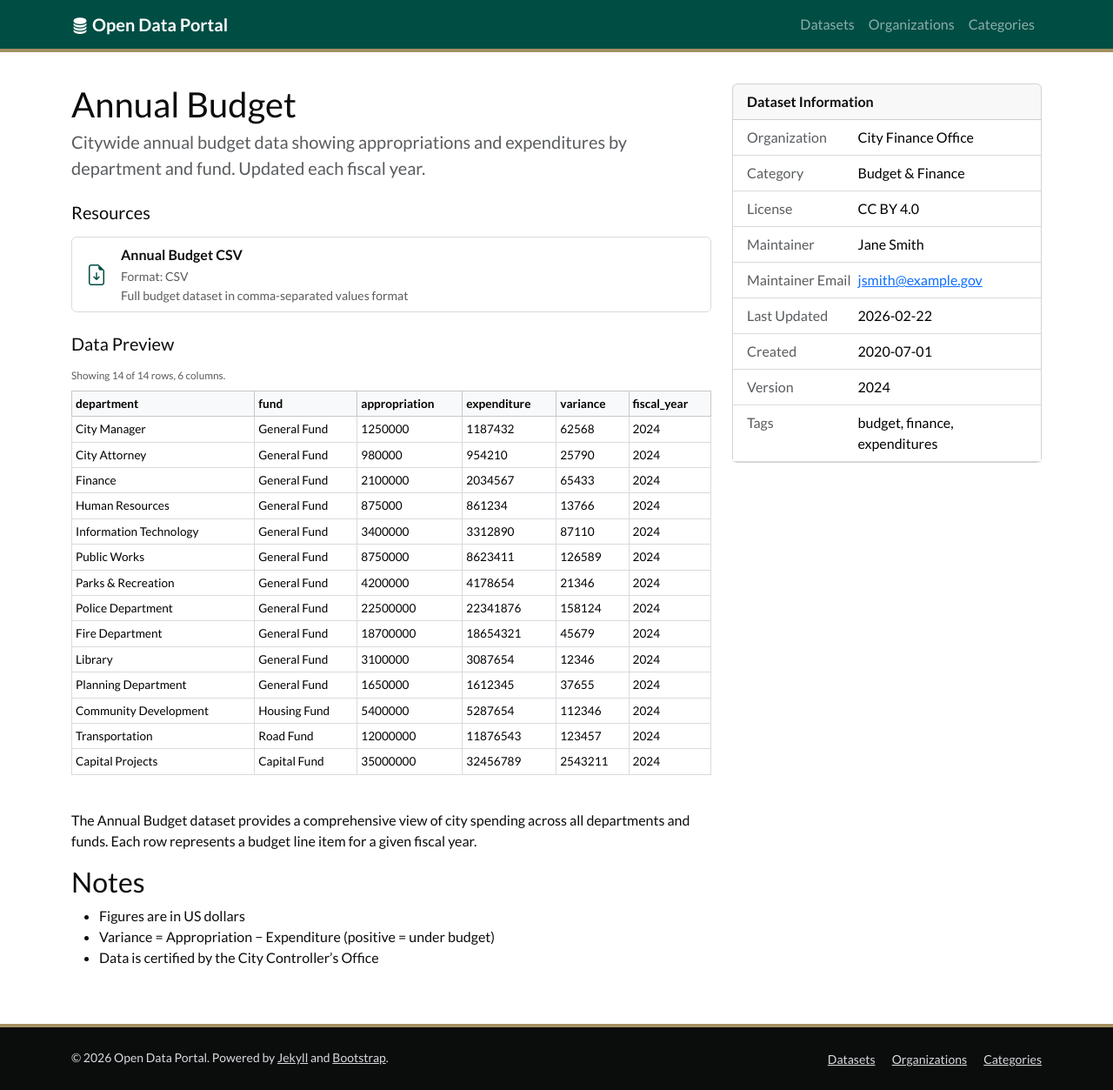
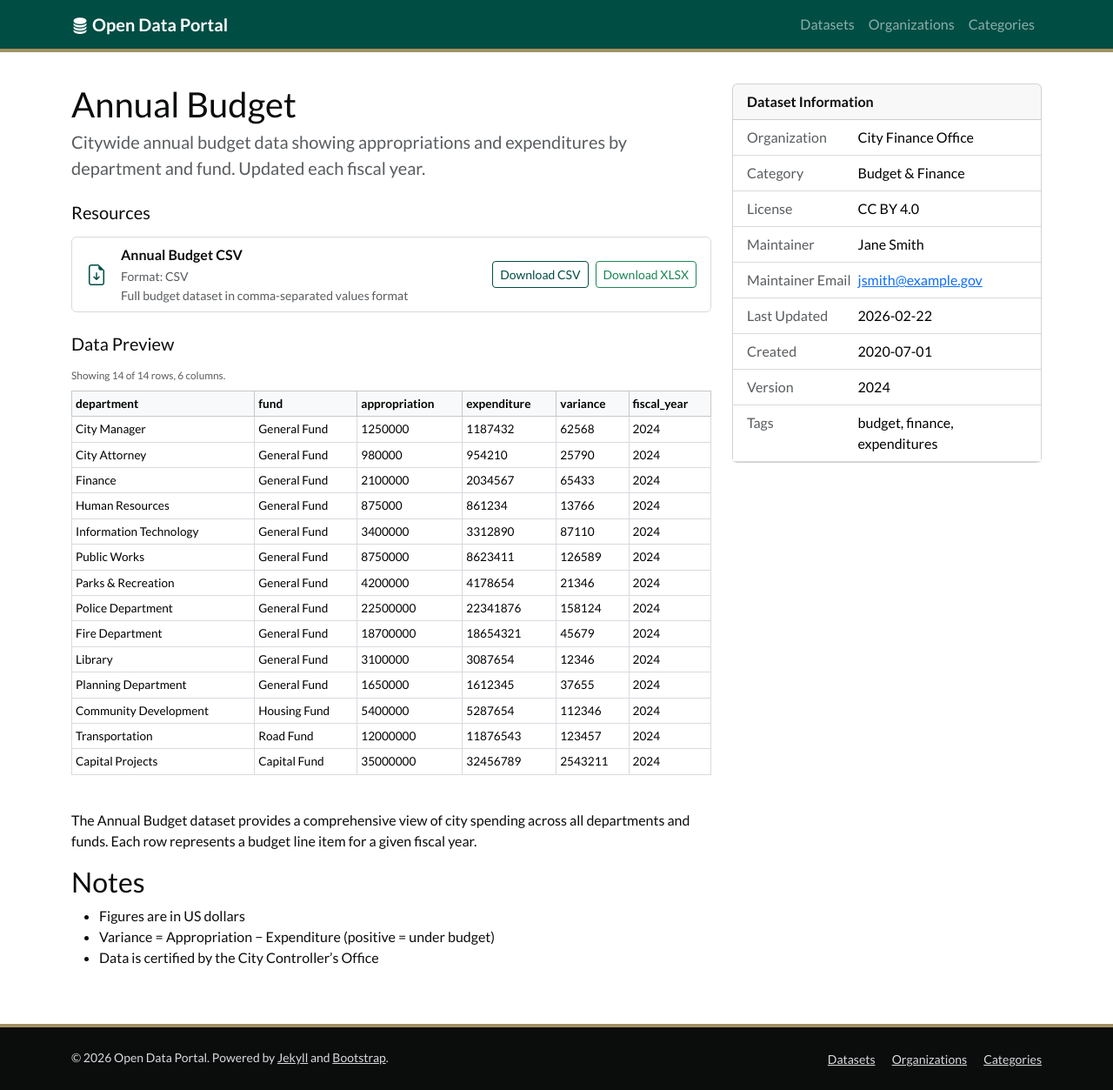
Before and after one commit to sweeneyeamonn/my-project, a Jekyll site: the page built from _datasets/annual-budget.md, in a window 1280 px wide and 1253 px high. Shown: the whole window at 87% size. Built offline with Jekyll 4.4.1, drawn with Linux system fonts in a browser that asks for light colours; part of the change alters nothing that is shown.

Commit message:
feat: add Download XLSX button to dataset resource list
Uses SheetJS (CDN, loaded only on dataset pages) to fetch the CSV
client-side and convert it to XLSX in the browser — no server or
pipeline changes required. Button appears alongside the CSV download
link for any resource with format: CSV or a .csv URL.

Co-Authored-By: Claude Sonnet 4.6 <noreply@anthropic.com>

```diff
--- a/_layouts/dataset.html
+++ b/_layouts/dataset.html
@@ -15,10 +15,9 @@ layout: default
     <h2 class="h5 mb-3">Resources</h2>
     <div class="list-group mb-4">
       {% for resource in page.resources %}
-      <a href="{{ resource.url }}" class="list-group-item list-group-item-action d-flex align-items-center gap-3"
-         target="_blank" rel="noopener noreferrer">
-        <i class="bi bi-file-earmark-arrow-down fs-4 text-primary"></i>
-        <div>
+      <div class="list-group-item d-flex align-items-center gap-3">
+        <i class="bi bi-file-earmark-arrow-down fs-4 text-primary flex-shrink-0"></i>
+        <div class="flex-grow-1">
           <div class="fw-semibold">{{ resource.name | default: resource.url }}</div>
           {% if resource.format %}
           <small class="text-muted">Format: {{ resource.format }}</small>
@@ -27,7 +26,22 @@ layout: default
           <small class="text-muted d-block">{{ resource.description }}</small>
           {% endif %}
         </div>
-      </a>
+        <div class="d-flex gap-2 flex-shrink-0">
+          <a href="{{ resource.url }}" class="btn btn-sm btn-outline-primary"
+             target="_blank" rel="noopener noreferrer">
+            Download CSV
+          </a>
+          {% assign fmt = resource.format | downcase %}
+          {% if fmt == "csv" or resource.url contains ".csv" %}
+          <button class="btn btn-sm btn-outline-success"
+                  data-csv-url="{{ resource.url }}"
+                  data-filename="{{ page.slug }}.xlsx"
+                  onclick="downloadXlsx(this)">
+            Download XLSX
+          </button>
+          {% endif %}
+        </div>
+      </div>
       {% endfor %}
     </div>
     {% endif %}
@@ -79,3 +93,36 @@ layout: default
     </div>
   </div>
 </div>
+
+<!-- SheetJS — loaded only on dataset pages -->
+<script src="https://cdnjs.cloudflare.com/ajax/libs/xlsx/0.18.5/xlsx.full.min.js"
+  integrity="sha512-r22gChDnGvBylk90+2e/ycr3RVrDi8DIOkIGNhJlKfuyQM4tIRAI062MaV8sfjQKYVGjOBaZBOA87z+IhZE9DA=="
+  crossorigin="anonymous" referrerpolicy="no-referrer"></script>
+
+<script>
+function downloadXlsx(btn) {
+  var url = btn.getAttribute('data-csv-url');
+  var filename = btn.getAttribute('data-filename');
+  var original = btn.textContent;
+
+  btn.disabled = true;
+  btn.textContent = 'Preparing\u2026';
+
+  fetch(url)
+    .then(function(r) {
+      if (!r.ok) throw new Error('HTTP ' + r.status);
+      return r.text();
+    })
+    .then(function(csv) {
+      var wb = XLSX.read(csv, { type: 'string' });
+      XLSX.writeFile(wb, filename);
+    })
+    .catch(function() {
+      alert('Could not download the file. Check that the resource URL is publicly accessible.');
+    })
+    .finally(function() {
+      btn.disabled = false;
+      btn.textContent = original;
+    });
+}
+</script>
```
